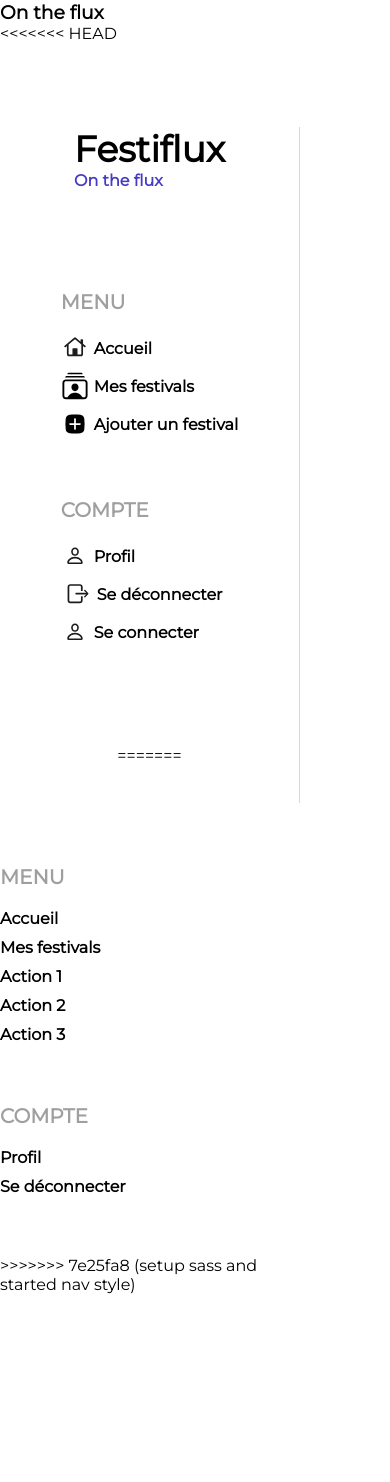
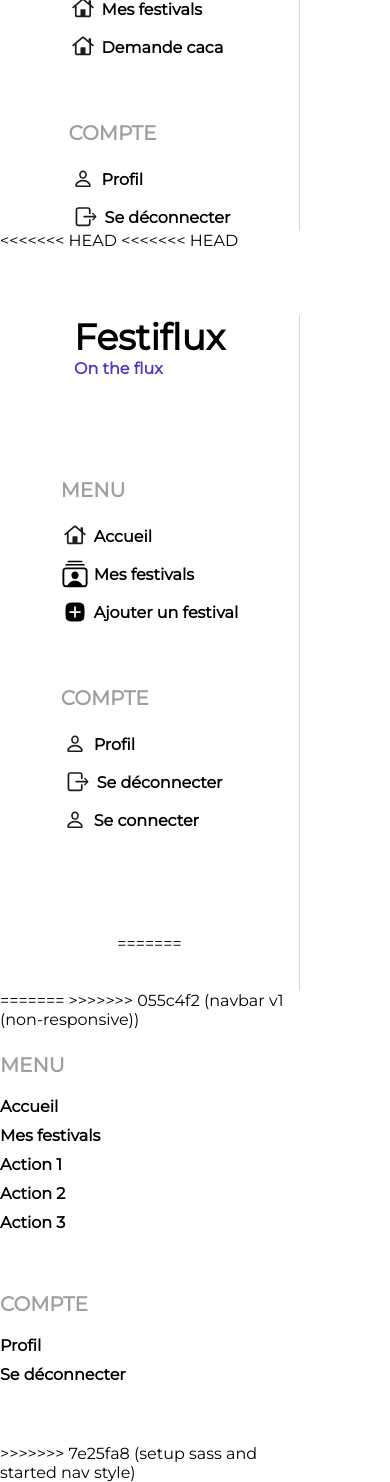
Before and after one commit to Rayan-guemar/SAE_3A_RACDV_SETE, a Symfony app: template templates/base.html.twig in a window 390 px wide. Before the commit the page ends 1294 px from the top, so only its background shows below. Run offline with Twig, Linux system fonts and the light colour scheme; the template is opened without the code that fills it, so the values that code supplies are empty; some libraries are stand-ins or nearby versions.

Commit message:
navbar v1 (non-responsive)

```diff
--- a/assets/styles/_variables.scss
+++ b/assets/styles/_variables.scss
@@ -1,7 +1,12 @@
 $blue-primary : #463BC3;
+<<<<<<< HEAD
 <<<<<<< HEAD
 $grey-primary : #9F9F9F;
 $grey-primary-2 : #9F9F9F6a;
 =======
 $grey-primary : #9F9F9F;
 >>>>>>> 7e25fa8 (setup sass and started nav style)
+=======
+$grey-primary : #9F9F9F;
+$grey-primary-2 : #9F9F9F6a;
+>>>>>>> 055c4f2 (navbar v1 (non-responsive))
--- a/assets/styles/app.scss
+++ b/assets/styles/app.scss
@@ -5,6 +5,7 @@
     padding: 0;
     box-sizing: border-box;
     font-family: 'Montserrat', sans-serif;
+<<<<<<< HEAD
 <<<<<<< HEAD
     list-style-type: none;
 }
@@ -16,7 +17,11 @@ body {
 
 @import 'sidebar';
 =======
+=======
+    list-style-type: none;
+>>>>>>> 055c4f2 (navbar v1 (non-responsive))
 }
+
 
 @import 'sidebar';
 >>>>>>> 7e25fa8 (setup sass and started nav style)
--- a/templates/sidebar.html.twig
+++ b/templates/sidebar.html.twig
@@ -1,10 +1,37 @@
+{% block sidebar %}
+
 <div class="sidebar">
-	<div class="sidebar__header">
-		<div class="sidebar__title">
-			<h1>Festiflux</h1>
-			<h3>On the flux</h3>
+	<div class="sidebar__content">
+		<div class="sidebar__header">
+			<div class="sidebar__title">
+				<h1>Festiflux</h1>
+				<div>On the flux</div>
+			</div>
+		</div>
+
+		<div class="sidebar__actions">
+
+			<div class="sidebar__actions__menu">
+				<h3>MENU</h3>
+				<ul>
+					<li><img src="{{ asset("icons/house.svg") }}" alt="House icon"><a>Accueil</a></li>
+					<li><img src="{{ asset("icons/house.svg") }}" alt="House icon"><a>Mes festivals</a></li>
+					<li><img src="{{ asset("icons/house.svg") }}" alt="House icon"><a>Demande caca</a></li>
+				</ul>
+			</div>
+
+			<div class="sidebar__actions__account">
+				<h3>COMPTE</h3>
+				<ul>
+					<li><img src="{{ asset("icons/person.svg") }}" alt="Person icon"><a>Profil</a></li>
+					<li><img src="{{ asset("icons/logout.svg") }}" alt="Logout icon"><a>Se déconnecter</a></li>
+				</ul>
+
+			</div>
+
 		</div>
 	</div>
+<<<<<<< HEAD
 
 <<<<<<< HEAD
 <div class="sidebar">
@@ -70,4 +97,8 @@
 	</div>
 </div>
 
+=======
+>>>>>>> 055c4f2 (navbar v1 (non-responsive))
 </div>
+
+{% endblock %}
```
Also changed, not shown: assets/styles/sidebar.scss (+30 -0 lines).
